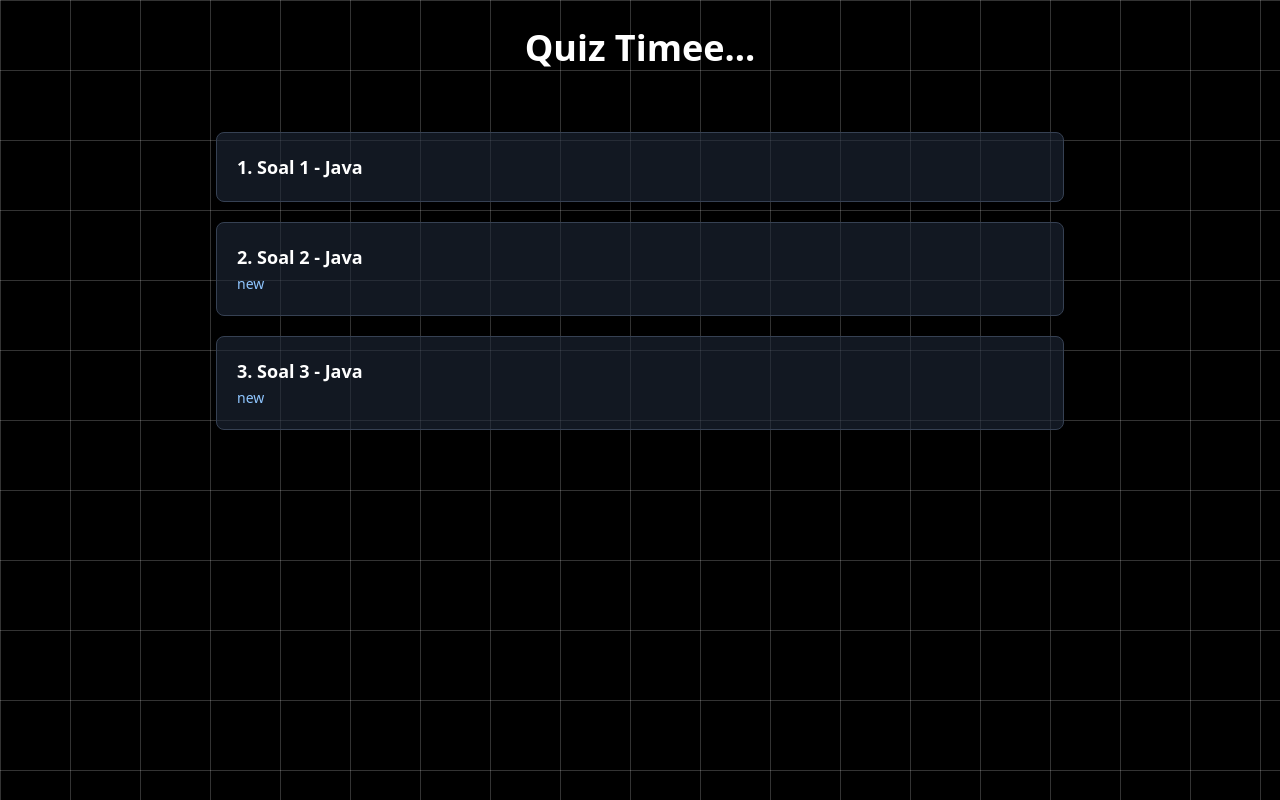
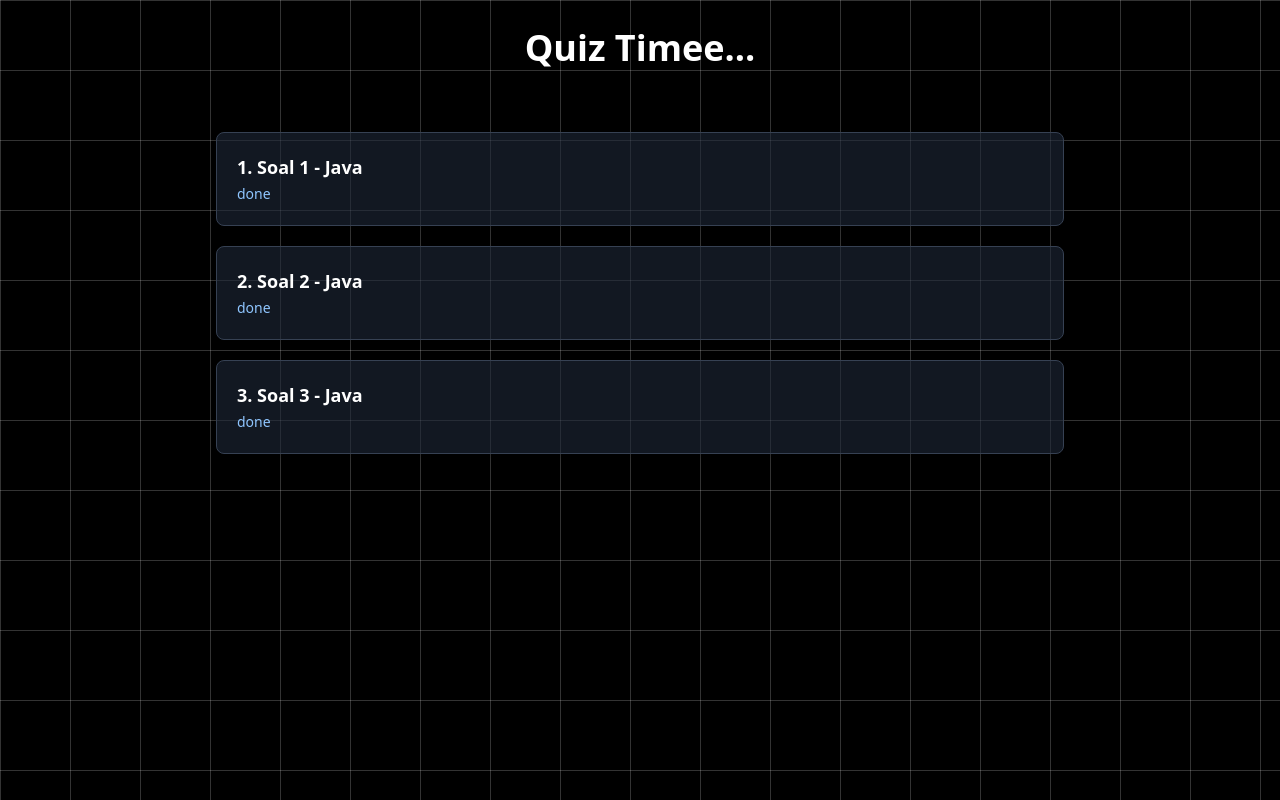
Before and after one commit to RadyaI/ourstory, a Next.js app: page /quiz in a window 1280 px wide. Built offline with nearby package versions, Linux system fonts and the light colour scheme.

Commit message:
Update quiz page

```diff
--- a/app/quiz/page.tsx
+++ b/app/quiz/page.tsx
@@ -2,9 +2,9 @@ import Link from "next/link"
 
 export default function Quiz() {
   const quizzes = [
-    { id: 1, title: "Soal 1 - Java", badge: "" },
-    { id: 2, title: "Soal 2 - Java", badge: "new" },
-    { id: 3, title: "Soal 3 - Java", badge: "new" },
+    { id: 1, title: "Soal 1 - Java", badge: "done" },
+    { id: 2, title: "Soal 2 - Java", badge: "done" },
+    { id: 3, title: "Soal 3 - Java", badge: "done" },
   ]
 
   return (
```
